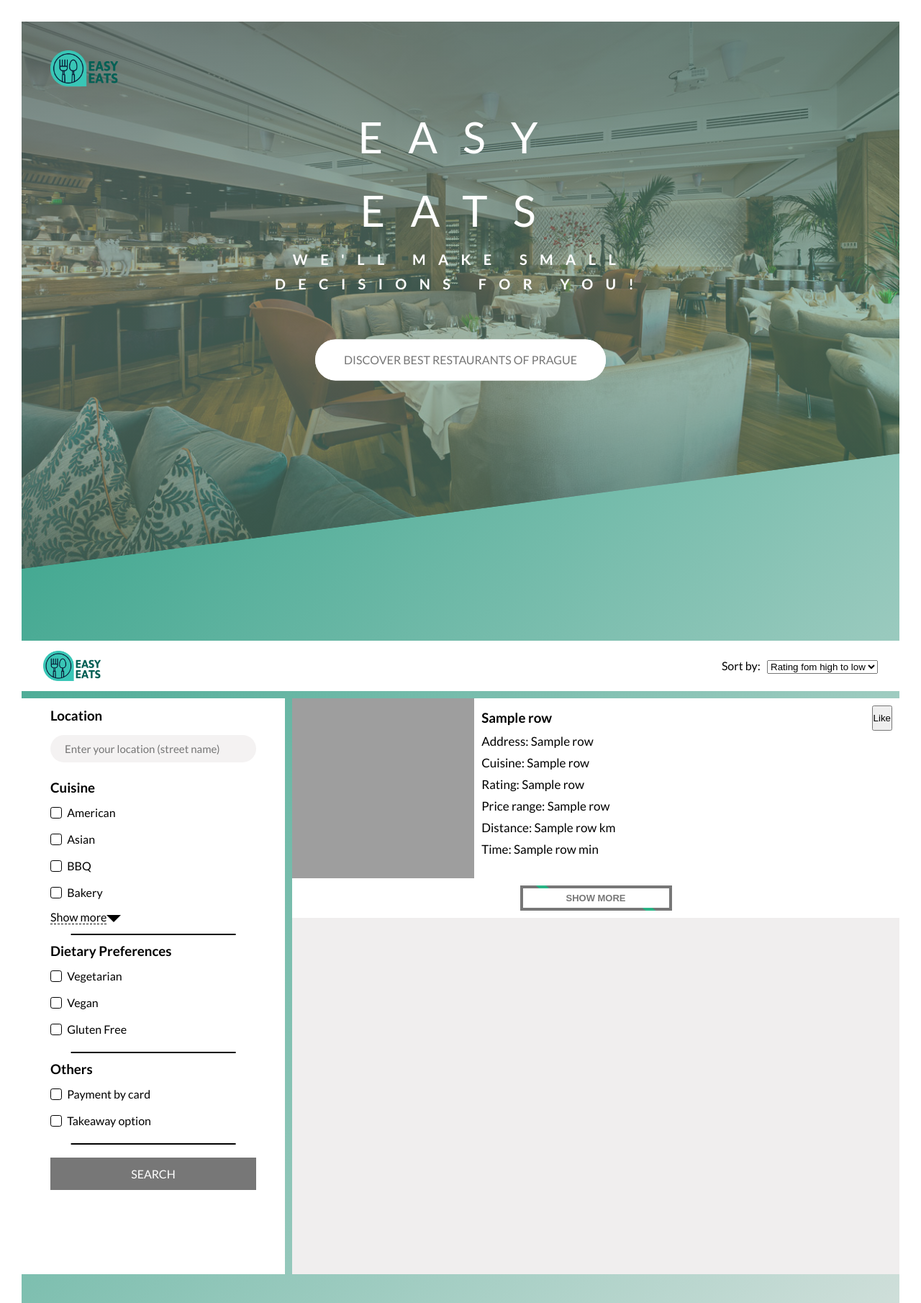
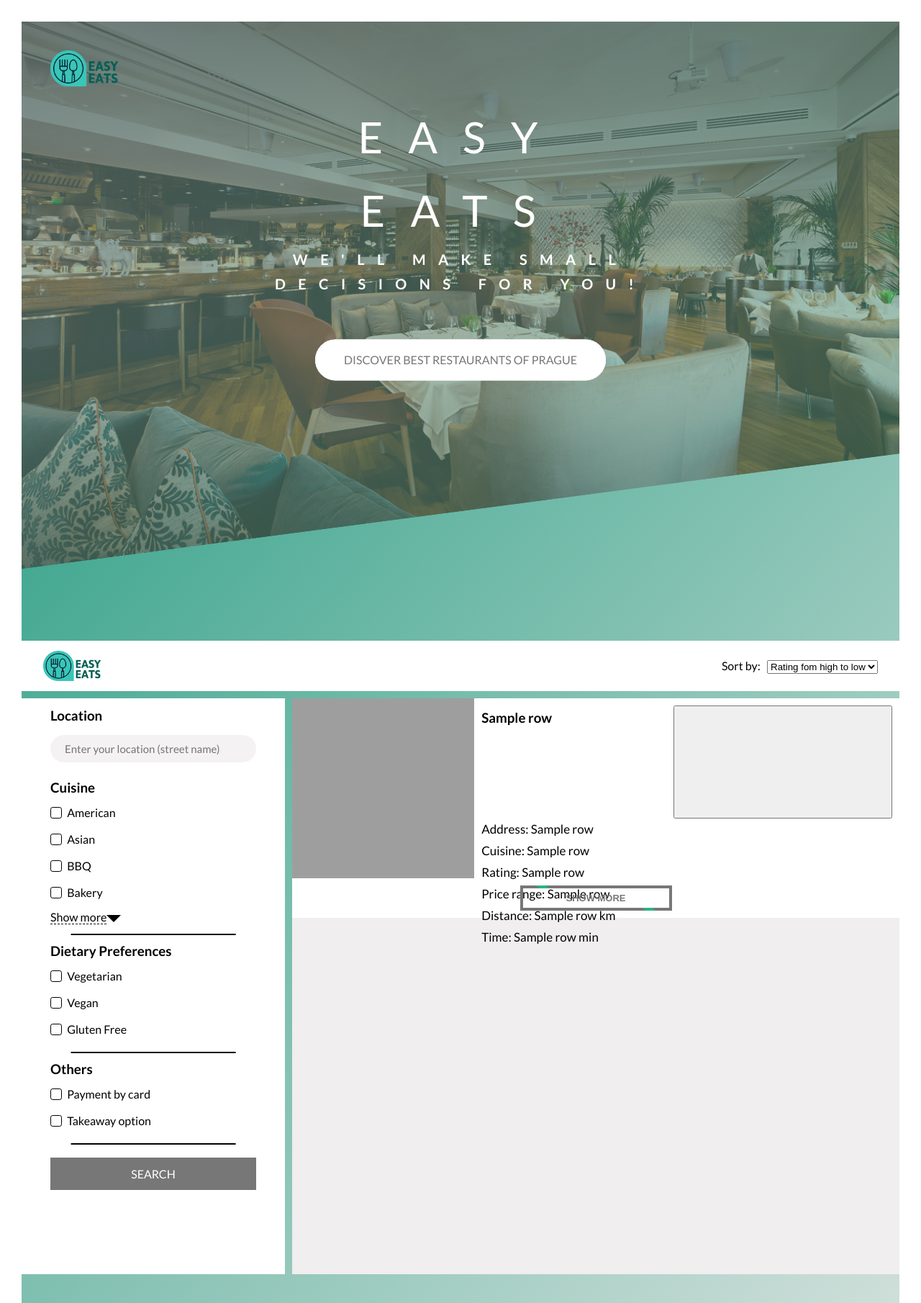
Before and after one commit to Slemanof/easyeats.live, a Python web app: template flask_application/templates/index.html in a window 1280 px wide. Shown: the top 1810 px of the page at 72% size. Run offline with Jinja, Linux system fonts and the light colour scheme; the template is opened without the code that fills it: most values are stand-ins (such as "Sample title", 1, 10 or a date in 2020); grey boxes are pictures that could not be loaded.

Commit message:
Changing the like button
There is created a condition for the like button based on the list of liked resturants of the current user, passed to the template from the /home route. If the id of the current restaurant is present in this list, the like button appearance is set to a filled star, while if it is not, the star is empty. The use of corresponding images is implemented with the help of svg's and sprite

In addition, at the end of the html file the favourites.js file is connected

```diff
--- a/flask_application/templates/index.html
+++ b/flask_application/templates/index.html
@@ -513,7 +513,23 @@
                         <div class="restaurant-view__card-info">
                             <div class="restaurant-view__card-info-top">
                                 <h3 class="restaurant-view__card-name">{{row[1]}}</h3>
-                                <button class="restaurant-view__like-btn">Like</button>
+                                {% if row[0] in like_list %}
+                                <button class="restaurant-view__like-btn" data-rest-id="{{row[0]}}">
+                                    <svg class="restaurant-view__full-star-icon restaurant-view__like-svg">
+                                        <use
+                                                xlink:href="../static/img/sprite.svg#icon-star-full"
+                                        ></use>
+                                    </svg>
+                                </button>
+                                {% else %}
+                                <button class="restaurant-view__like-btn" data-rest-id="{{row[0]}}">
+                                    <svg class="restaurant-view__empty-star-icon restaurant-view__like-svg">
+                                        <use
+                                                xlink:href="../static/img/sprite.svg#icon-star-empty"
+                                        ></use>
+                                    </svg>
+                                </button>
+                                {% endif %}
                             </div>
                             <div class="restaurant-view__card-info-middle">
                       <span
@@ -605,7 +621,7 @@
 <script src="../static/js/restCard.js"></script>
 <script src="../static/js/filters.js"></script>
 <script src="../static/js/filterOpen.js"></script>
-
+<script src="../static/js/favourites.js"></script>
 
 </body>
 </html>
```
